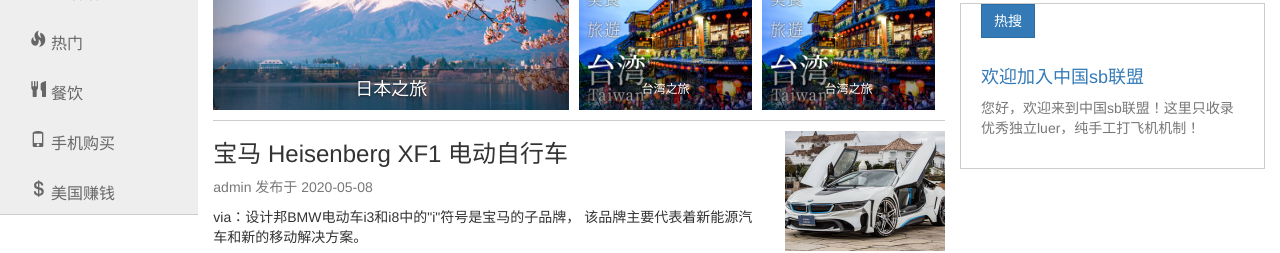
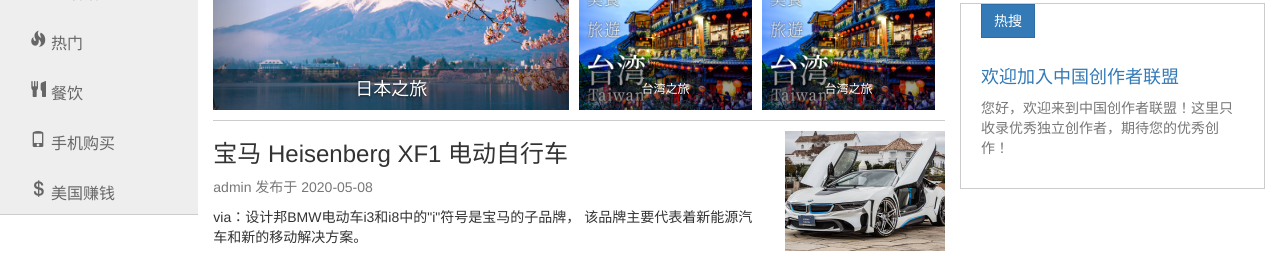
Before and after one commit to messicai/BootstrapWeb, a plain HTML site: page index.html in a window 1280 px wide. Shown: the part 156-409 px from the top of the page. Drawn offline with Linux system fonts and the light colour scheme; files whose address does not match are found by name.

Commit message:
Aug 10th

```diff
--- a/index.html
+++ b/index.html
@@ -163,8 +163,8 @@
                 </a>
                 <a href="#" class="hot">
                     <span class="btn btn-primary">热搜</span>
-                    <h4 class="text-primary">欢迎加入中国sb联盟</h4>
-                    <p class="text-muted">您好，欢迎来到中国sb联盟！这里只收录优秀独立luer，纯手工打飞机机制！</p>
+                    <h4 class="text-primary">欢迎加入中国创作者联盟</h4>
+                    <p class="text-muted">您好，欢迎来到中国创作者联盟！这里只收录优秀独立创作者，期待您的优秀创作！</p>
                 </a>
             </header>
             </div>
```
